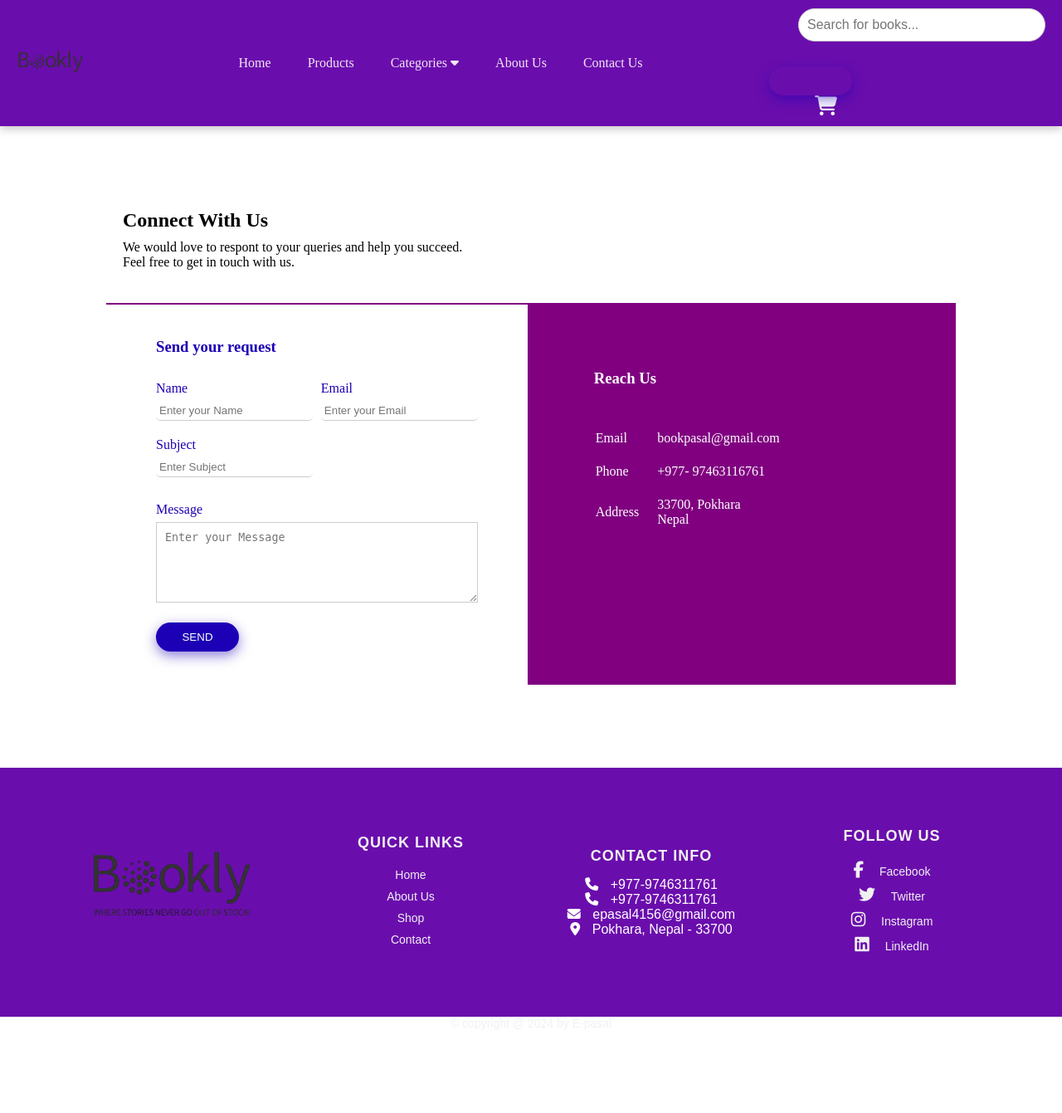
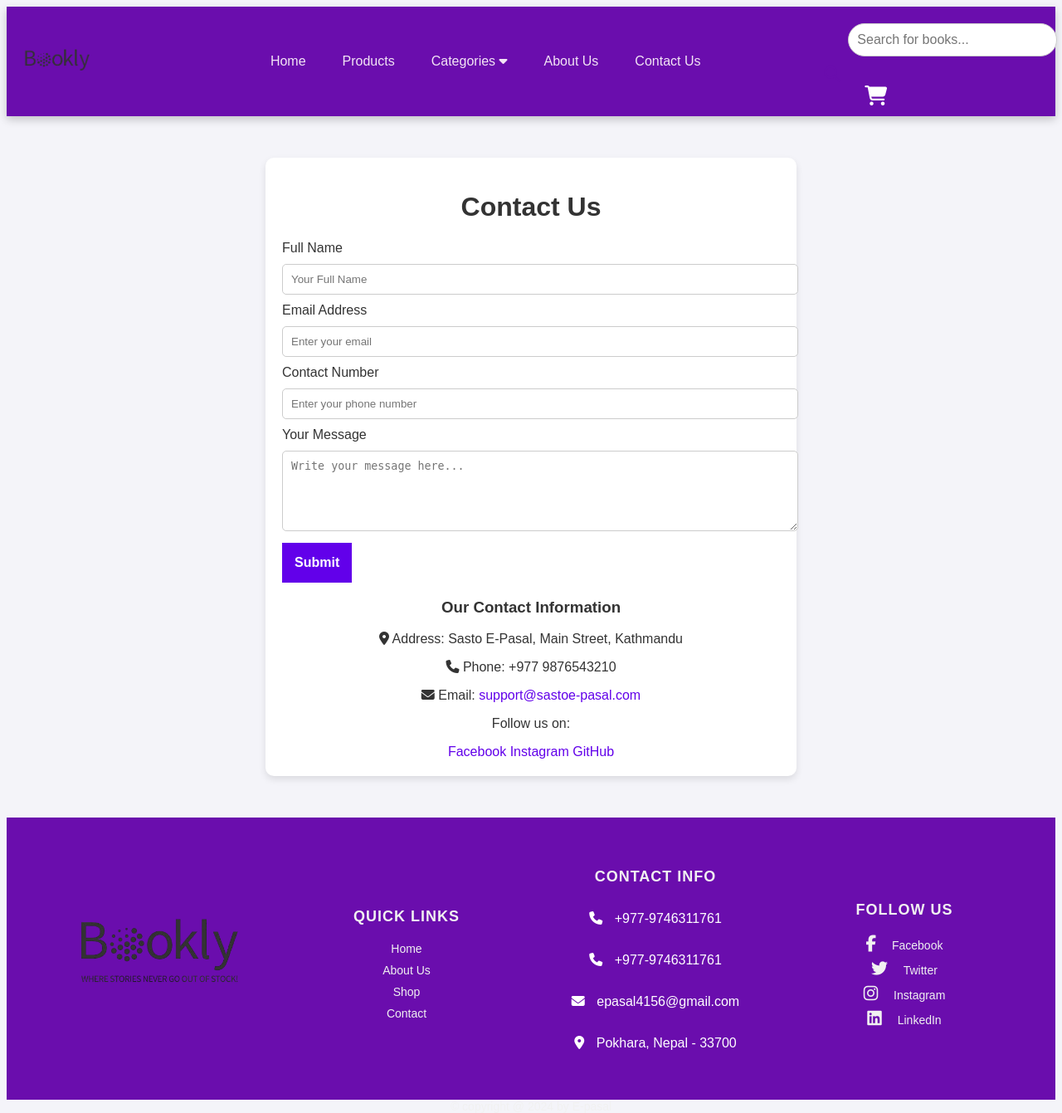
Before and after one commit to lgic-project/BookComSystem, a PHP site: page /contactus.php in a window 1280 px wide. Shown: the whole page at 83% size. Before the commit the page ends 1241 px from the top, so only its background shows below. Run offline with PHP 8.4, Linux system fonts and the light colour scheme; some libraries are stand-ins or nearby versions.

Commit message:
contact us page added and linked

```diff
--- a/contactus.php
+++ b/contactus.php
@@ -1,66 +1,98 @@
+<?php include 'header.php'; ?>
+
 <!DOCTYPE html>
 <html lang="en">
 <head>
     <meta charset="UTF-8">
     <meta name="viewport" content="width=device-width, initial-scale=1.0">
     <title>Contact Us</title>
+    <link rel="stylesheet" href="./css/contact.css">
     <link rel="stylesheet" href="https://cdnjs.cloudflare.com/ajax/libs/font-awesome/6.7.1/css/all.min.css">
-    <link rel="stylesheet" href="./css/footer.css">
-    <link rel="stylesheet" href="./css/contactus.css">
+    <script src="https://kit.fontawesome.com/a076d05399.js" crossorigin="anonymous"></script>
+    <style>
+        body {
+            font-family: Arial, sans-serif;
+            background-color: #f4f4f9;
+            color: #333;
+        }
+        .container {
+            max-width: 600px;
+            margin: 50px auto;
+            padding: 20px;
+            background: #fff;
+            border-radius: 10px;
+            box-shadow: 0 4px 8px rgba(0, 0, 0, 0.1);
+        }
+        h1 {
+            text-align: center;
+            font-weight: bold;
+        }
+        form input[type="text"],
+        form input[type="email"],
+        form textarea {
+            width: 100%;
+            padding: 10px;
+            margin: 10px 0;
+            border: 1px solid #ccc;
+            border-radius: 5px;
+        }
+        form input[type="submit"] {
+            background-color: #6200ea;
+            color: #fff;
+            padding: 15px;
+            border: none;
+            cursor: pointer;
+            font-weight: bold;
+            font-size: 16px;
+        }
+        form input[type="submit"]:hover {
+            background-color: #3700b3;
+        }
+        .info-section {
+            text-align: center;
+        }
+        .info-section a {
+            text-decoration: none;
+            color: #6200ea;
+        }
+    </style>
 </head>
 <body>
-    <?php include 'header.php' ?>
-    <section class="contact-us">
-        <h1>Connect With Us</h1>
-        <p>We would love to respont to your queries and help you succeed.
-            <br> Feel free to get in touch with us.</p>
-         <div class="contact-box">
-            <div class="contact-left">
-                <h3>Send your request</h3>
-                <form action="">
-                    <div class="input-row">
-                        <div class="input-group">
-                            <label for="name">Name</label>
-                            <input type="text" name="" placeholder="Enter your Name" id="">
-                        </div>
-                        <div class="input-group">
-                            <label for="name">Email</label>
-                            <input type="text" name="" placeholder="Enter your Email" id="">
-                        </div>
-                        <div class="input-group">
-                            <label for="name">Subject</label>
-                            <input type="text" name="" placeholder="Enter Subject" id="">
-                        </div>
-                    </div>
-                    <label for="">Message</label>
-                    <textarea rows="5" placeholder="Enter your Message" name="" id=""></textarea>
 
-                    <button type="submit">SEND</button>
-                </form>
-            </div>
-            <div class="contact-right">
-                <h3>Reach Us</h3>
-                <table>
-                    <tr>
-                        <td>Email</td>
-                        <td>bookpasal@gmail.com</td>
-                    </tr>
-                    <tr>
-                        <td>Phone</td>
-                        <td>+977- 97463116761 </td>
-                    </tr>
+<div class="container">
+    <h1>Contact Us</h1>
 
-                    <tr>
-                        <td>Address</td>
-                        <td>33700, Pokhara <br>
-                        Nepal
-                    </td>
-                    </tr>
-                </table>
-            </div>
-         </div>
+    <!-- Contact Form -->
+    <form action="submit_contact.php" method="POST">
+        <label for="name">Full Name</label>
+        <input type="text" id="name" name="name" placeholder="Your Full Name" required>
 
-    </section>
-    <?php include 'footer.php' ?>
+        <label for="email">Email Address</label>
+        <input type="email" id="email" name="email" placeholder="Enter your email" required>
+
+        <label for="number">Contact Number</label>
+        <input type="text" id="number" name="number" placeholder="Enter your phone number" required>
+
+        <label for="message">Your Message</label>
+        <textarea id="message" name="message" rows="5" placeholder="Write your message here..." required></textarea>
+
+        <input type="submit" value="Submit">
+    </form>
+
+    <!-- Company Info Section -->
+    <div class="info-section">
+        <h3>Our Contact Information</h3>
+        <p><i class="fas fa-map-marker-alt"></i> Address: Sasto E-Pasal, Main Street, Kathmandu</p>
+        <p><i class="fas fa-phone"></i> Phone: +977 9876543210</p>
+        <p><i class="fas fa-envelope"></i> Email: <a href="mailto:support@sastoe-pasal.com">support@sastoe-pasal.com</a></p>
+        <p>Follow us on:</p>
+        <a href="https://www.facebook.com" target="_blank" class="btn">Facebook</a>
+        <a href="https://www.instagram.com" target="_blank" class="btn">Instagram</a>
+        <a href="https://github.com" target="_blank" class="btn">GitHub</a>
+    </div>
+</div>
+
+<?php include 'footer.php'; ?>
+
 </body>
 </html>
--- a/header.php
+++ b/header.php
@@ -22,7 +22,7 @@ if (isset($_POST['theme'])) {
     <title>Website Header</title>
     <!-- Font Awesome for icons -->
     <script src="https://kit.fontawesome.com/a076d05399.js" crossorigin="anonymous"></script>
-    <!-- Link to header CSS -->
+    <link rel="stylesheet" href="https://cdnjs.cloudflare.com/ajax/libs/font-awesome/6.7.1/css/all.min.css">
     <link rel="stylesheet" href="css/header.css">
 </head>
 <body class="<?php echo $_SESSION['theme']; ?>">
@@ -55,7 +55,7 @@ if (isset($_POST['theme'])) {
                     </div>
                 </li>
                 <li><a href="about.php">About Us</a></li>
-                <li><a href="contact.php">Contact Us</a></li>
+                <li><a href="contactus.php">Contact Us</a></li>
             </ul>
         </nav>
 
```
Also changed, not shown: submit_contact.php (added, +24 -0 lines).
